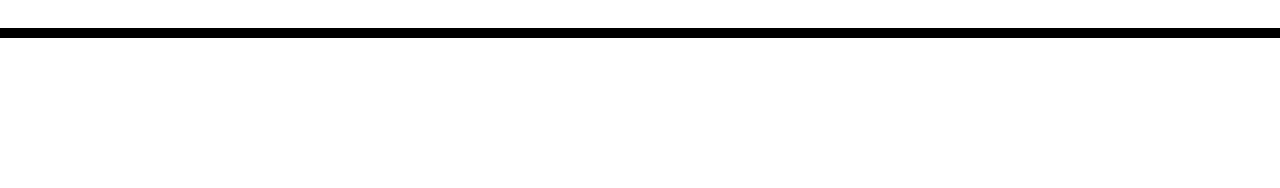
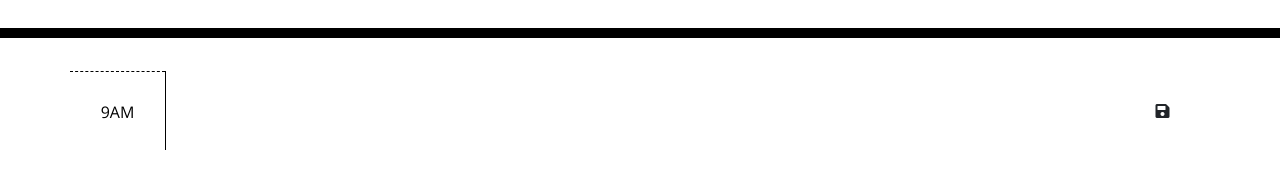
Before and after one commit to abayomi2010/Work-Day-Scheduler, a plain HTML site: page index.html in a window 1280 px wide. Shown: the part 230-418 px from the top of the page. Drawn offline with nearby package versions, Linux system fonts and the light colour scheme.

Commit message:
structure of timeblocks created

```diff
--- a/index.html
+++ b/index.html
@@ -30,6 +30,13 @@
     </header>
     <div class="container">
       <!-- Timeblocks go here -->
+      <section id="hour-9" class = "row time-block">
+        <section class = "col-md-1 hour">
+          9AM
+        </section>
+        <textarea class = "col-md-10 description"></textarea>
+        <button class = "col-md-1 btn"><i class = "fas fa-save"></i></button>
+      </section>
     </div>
 
     <script src="https://cdnjs.cloudflare.com/ajax/libs/jquery/3.2.1/jquery.min.js"></script>
```
